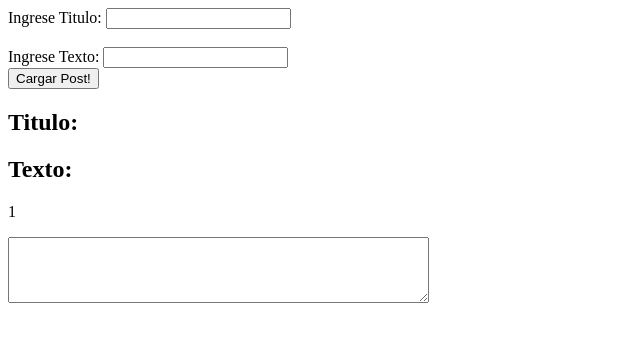
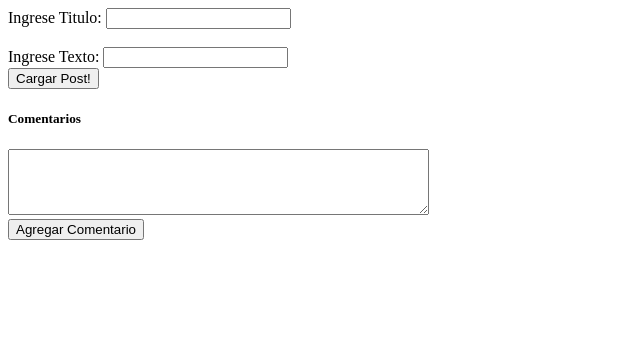
Before and after one commit to diegoeherrera/reactreduxworkshop, a React app: page / in a window 1280 px wide. Both pictures are taken after a click on the button "Cargar Post!". Shown: the top 342 px of the page, without its empty margins (0-640 px from the left). Built offline with nearby package versions, Linux system fonts and the light colour scheme.

Commit message:
corrigiendo errores

```diff
--- a/src/Comments.js
+++ b/src/Comments.js
@@ -1,14 +1,24 @@
 import React from 'react'
+import {addComment,commentChange} from './actions'
+import { connect } from 'react-redux';
 
 
 
 
-const Comments=()=>{
+const Comments=({props,commentChange,addComment,id})=>{
+
+const elid=id;
   return(
+      <div>
+        <h5>Comentarios</h5>
+        <textarea rows="4" cols="50"  onChange={(e)=>commentChange(e.target.value,elid)}/>
 
-      <textarea rows="4" cols="50"/>
 
+        <div>
+          <button onClick={e=>addComment("comment",id)}>Agregar Comentario</button>
+        </div>
+      </div>
   )
 }
 
-export default Comments
+export default connect(state=>state,{addComment,commentChange})(Comments)
--- a/src/InputPost.js
+++ b/src/InputPost.js
@@ -16,8 +16,7 @@ const InputPost =({summaryChange,titleChange,title,summary,addPost})=>{
           <div>
             <button onClick={e=>addPost({title,summary})}>Cargar Post!</button>
           </div>
-          <h2>Titulo:{title}</h2>
-          <h2>Texto:{summary}</h2>
+
 
         </div>
       )
--- a/src/ListPosts.js
+++ b/src/ListPosts.js
@@ -7,23 +7,16 @@ const ListPosts=({posts})=>{
   return (
 
           <div>
-
-
-
                   {
                 posts.map(p=>{
 
-                  return  <Post {...p} />
+                  return  <Post key={p.id} {...p} />
 
                               }
                         )
                   }
-
           </div>
       )
 }
 
-
-
-
 export default connect(state=>state,{})(ListPosts)
--- a/src/Post.js
+++ b/src/Post.js
@@ -4,15 +4,14 @@ import Comments from './Comments'
 
 
 
-const Post=({title,summary,id})=>{
+const Post=({comments,title,summary,id})=>{
 
   return(
 
     <div>
       <h2>{title}</h2>
       <h3>{summary}</h3>
-      <p>{id}</p>
-      <Comments/>
+      <Comments id={id}/>
 
     </div>
 
--- a/src/actions.js
+++ b/src/actions.js
@@ -26,3 +26,26 @@ export function addPost(post){
     })
   }
 }
+
+export function addComment(comment,id){
+  return dispatch=>{
+    dispatch({
+      type:"ADD_COMMENT",
+      comment:comment,
+      id:id
+    })
+  }
+}
+
+export function commentChange(comment,id){
+  console.log("comment: ",comment , "id: ", id)
+
+  return dispatch=>{
+    dispatch({
+      type:"COMMENT_CHANGE",
+      comment:comment,
+      id:id
+
+    })
+  }
+}
--- a/src/reducers.js
+++ b/src/reducers.js
@@ -6,26 +6,24 @@ const initialStateEditor = {
   title: '',
   summary: '',
   votes:'',
-  comments:[]
+  comments:[""]
 };
 
 const getId=(state)=>{
 
 return state.reduce((acc,cur)=>{
 
+  return cur.id>acc ? acc=cur.id : acc
 
-  return cur.id>acc ? acc=cur.id : acc
 },0)+1
 
 }
-
-  //return post.id="le puse un id vieja!";
 
 
 const editor =(state= initialStateEditor,action)=>{
 switch (action.type) {
   case "TITLE_CHANGE":
-    return Object.assign({},state,{title:action.title})
+        return Object.assign({},state,{title:action.title})
     break;
   case "SUMMARY_CHANGE":
     return Object.assign({},state,{summary:action.summary})
@@ -33,7 +31,19 @@ switch (action.type) {
   default:
     return state
   }
+}
 
+
+const handleComments =(state={comments:[""]},action)=>{
+    switch (action.type) {
+      case "COMMENT_CHANGE":
+      return Object.assign({},state,{comments:[action.comment]})
+      break;
+
+      default:
+      return state
+
+    }
 }
 
 
@@ -42,8 +52,9 @@ const posts = (state = [], action) => {
   switch(action.type) {
     case "ADD_POST":
       return [
-        Object.assign({}, action.post, {id:getId(state)}), ...state
+        Object.assign({}, action.post, {id:getId(state),votes:"",comments:[]}), ...state
       ]
+
       break;
     default:
       return state;
@@ -52,5 +63,5 @@ const posts = (state = [], action) => {
 
 
 
-const reducer = combineReducers({editor,posts});
+const reducer = combineReducers({editor,posts,handleComments});
 export default reducer;
```
